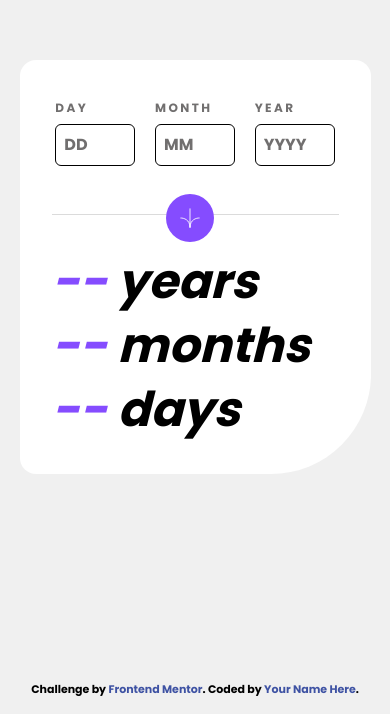
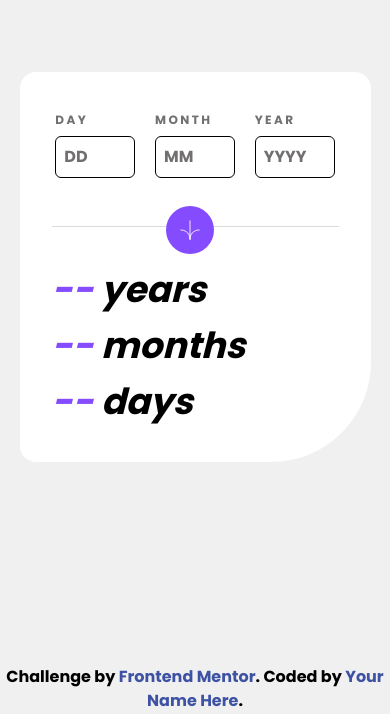
Before and after one commit to Jakub-Gryczka/age-calculator, a website: page src/index.html in a window 390 px wide. Shown: the part 130-844 px from the top of the page. Drawn offline with nearby package versions, Linux system fonts and the light colour scheme; files that its build step writes are made by us from their sources.

Commit message:
Refactor CSS styles and fix responsiveness

```diff
--- a/src/index.html
+++ b/src/index.html
@@ -16,17 +16,13 @@
 
     <!-- Feel free to remove these styles or customise in your own stylesheet 👍 -->
     <style>
-      .attribution {
-        font-size: 11px;
-        text-align: center;
-      }
       .attribution a {
         color: hsl(228, 45%, 44%);
       }
     </style>
   </head>
   <body
-    class="grid grid-rows-[1fr_50px] place-items-center h-screen bg-neutral-off-white font-pop"
+    class=" grid grid-rows-[1fr_50px] place-items-center h-screen bg-neutral-off-white font-pop"
   >
     <main class="bg-neutral-white p-8 container rounded-2xl rounded-br-[100px]">
       <form action="/" class="form">
@@ -91,10 +87,11 @@
         </section>
         <section class="relative">
           <hr class="h-1 mt-12 text-neutral-light-grey block" />
+          <button class="btn block" type="submit">
           <div
-            class="absolute top-[-500%] left-[40%] flex justify-center items-center bg-purple-primary mx-auto my-0 h-12 w-12 rounded-full hover:bg-neutral-off-black cursor-pointer"
+            class="absolute top-[-500%] left-[40%] md:left-[90%] flex justify-center items-center bg-purple-primary mx-auto my-0 h-12 w-12 rounded-full hover:bg-neutral-off-black cursor-pointer"
           >
-            <button class="btn" type="submit">
+
               <img
                 src="assets/images/icon-arrow.svg"
                 alt="arrow icon"
@@ -105,21 +102,21 @@
         </section>
       </form>
       <section class="mt-8">
-        <p class="font-extrabold text-5xl italic py-2">
+        <p class="font-extrabold text-4xl md:text-5xl italic py-2">
           <span class="years text-purple-primary">--</span> years
         </p>
-        <p class="font-extrabold text-5xl italic py-2">
+        <p class="font-extrabold text-4xl md:text-5xl italic py-2">
           <span class="months text-purple-primary">--</span> months
         </p>
-        <p class="font-extrabold text-5xl italic py-2">
+        <p class="font-extrabold text-4xl md:text-5xl italic py-2">
           <span class="days text-purple-primary">--</span> days
         </p>
       </section>
     </main>
 
-    <div class="attribution">
+    <div class="attribution text-center">
       Challenge by
-      <a href="https://www.frontendmentor.io?ref=challenge" target="_blank"
+      <a href="https://www.frontendmentor.io?ref=challenge" class="text-link-color py-1 self-center" target="_blank"
         >Frontend Mentor</a
       >. Coded by <a href="#">Your Name Here</a>.
     </div>
--- a/src/input.css
+++ b/src/input.css
@@ -8,6 +8,8 @@
     width: min(90%, 400px);
   }
 }
+@layer base {
+}
 
 @font-face {
   font-family: "Poppins";
--- a/src/script.js
+++ b/src/script.js
@@ -16,10 +16,6 @@ const date = new Date();
 const currentDay = date.getDay();
 const currentMonth = date.getMonth() + 1;
 const currentYear = date.getFullYear();
-
-function checkInput(type) {
-  this.errorMessage.push(`Must be a valid ${type}}`);
-}
 
 form.addEventListener("submit", (e) => {
   let validate = {
--- a/tailwind.config.js
+++ b/tailwind.config.js
@@ -5,6 +5,7 @@ module.exports = {
     colors: {
       "purple-primary": "hsl(259, 100%, 65%)",
       "light-red": "hsl(0, 100%, 67%)",
+      "link-color": "hsl(228, 45%, 44%)",
       neutral: {
         white: "hsl(0, 0%, 100%)",
         "off-white": "hsl(0, 0%, 94%)",
@@ -20,8 +21,8 @@ module.exports = {
     },
     extend: {
       fontFamily: {
-        'pop': ['Poppins', 'sans-serif']
-      }
+        pop: ["Poppins", "sans-serif"],
+      },
     },
   },
   plugins: [],
```
Also changed, not shown: dist/index.html, dist/output.css, dist/script.js.
